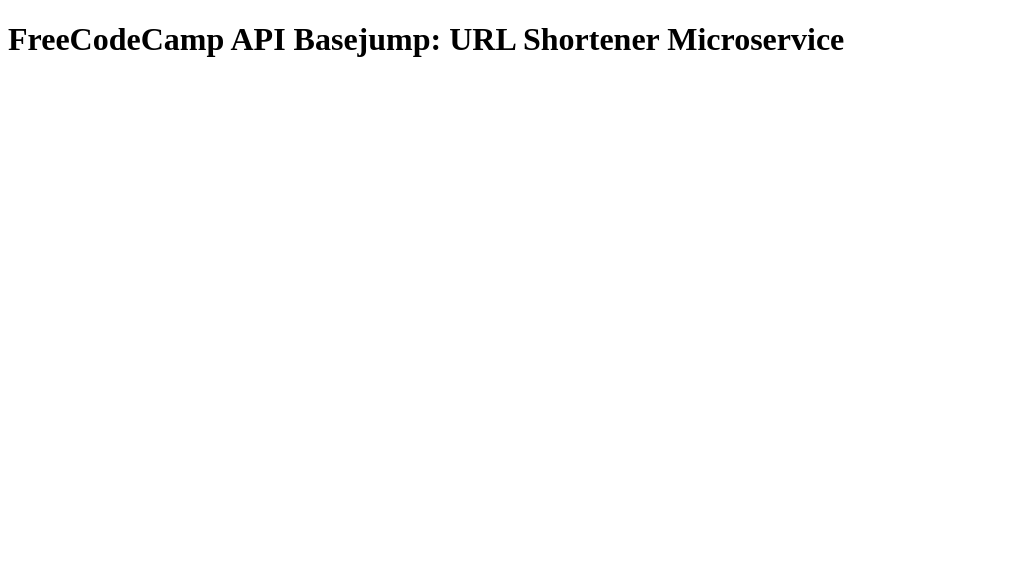
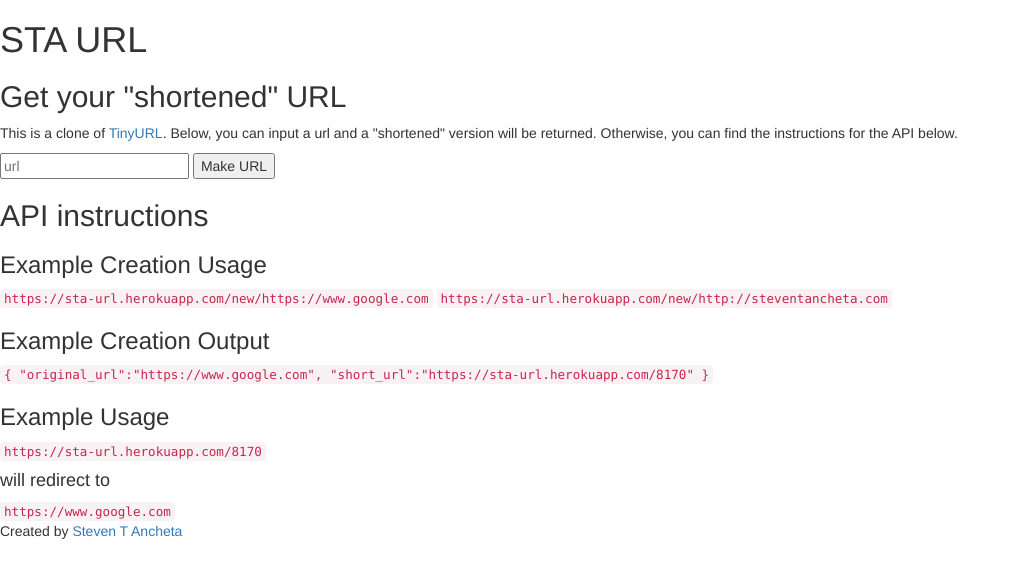
Before and after one commit to stancheta/fcc-sta-url, a website: page public/index.html in a window 1280 px wide. Shown: the whole page, without its empty margins (0-1018 px from the left). Drawn offline with nearby package versions, Linux system fonts and the light colour scheme.

Commit message:
Finished main parts of index.html

```diff
--- a/public/index.html
+++ b/public/index.html
@@ -6,8 +6,43 @@
 		<meta name="description" content="Yet Another TinyUrl clone">
 		<meta name="viewport" content="width-device-width, initial-scale=1">
 		<!-- <link rel="icon" type="image/x-icon" href="./favicon.ico"> -->
+		<link rel="stylesheet"
+			href="https://maxcdn.bootstrapcdn.com/bootstrap/3.3.7/css/bootstrap.min.css"
+			integrity="sha384-BVYiiSIFeK1dGmJRAkycuHAHRg32OmUcww7on3RYdg4Va+PmSTsz/K68vbdEjh4u"
+			crossorigin="anonymous"
+		>
 	</head>
 	<body>
-    <h1>FreeCodeCamp API Basejump: URL Shortener Microservice</h1>
+		<header>
+			<h1>STA URL</h1>
+		</header>
+		<section class="in-page-query">
+			<h2>Get your "shortened" URL</h2>
+			<p>
+				This is a clone of <a href="http://tinyurl.com/">TinyURL</a>. Below, you can
+				input a url and a "shortened" version will be returned. Otherwise, you can find
+				the instructions for the API below.
+			</p>
+			<div class="query-wrapper">
+				<input id="query" type="text" placeholder="url">
+				<button id="query-btn" class="">Make URL</button>
+			</div>
+			<div id="query-return"></div>
+		</section>
+		<section class="instructions">
+			<h2>API instructions</h2>
+			<h3>Example Creation Usage</h3>
+			<code>https://sta-url.herokuapp.com/new/https://www.google.com</code>
+			<code>https://sta-url.herokuapp.com/new/http://steventancheta.com</code>
+			<h3>Example Creation Output</h3>
+			<code>{ "original_url":"https://www.google.com", "short_url":"https://sta-url.herokuapp.com/8170" }</code>
+			<h3>Example Usage</h3>
+			<code>https://sta-url.herokuapp.com/8170</code>
+			<h4>will redirect to</h4>
+			<code>https://www.google.com</code>
+		</section>
+		<footer>
+			<span>Created by <a href="https://steventancheta.com">Steven T Ancheta</a></span>
+		</footer>
 	</body>
 </html>
```
